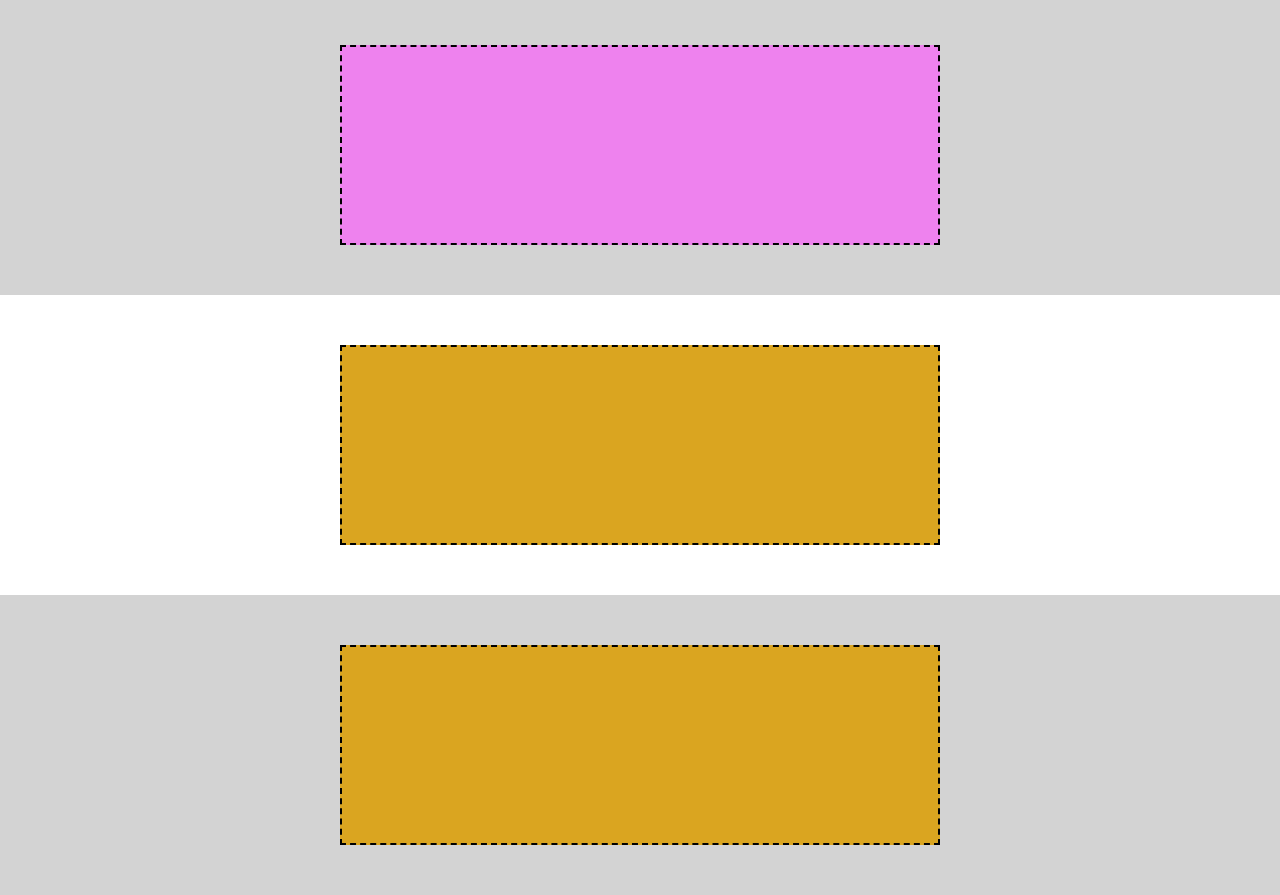
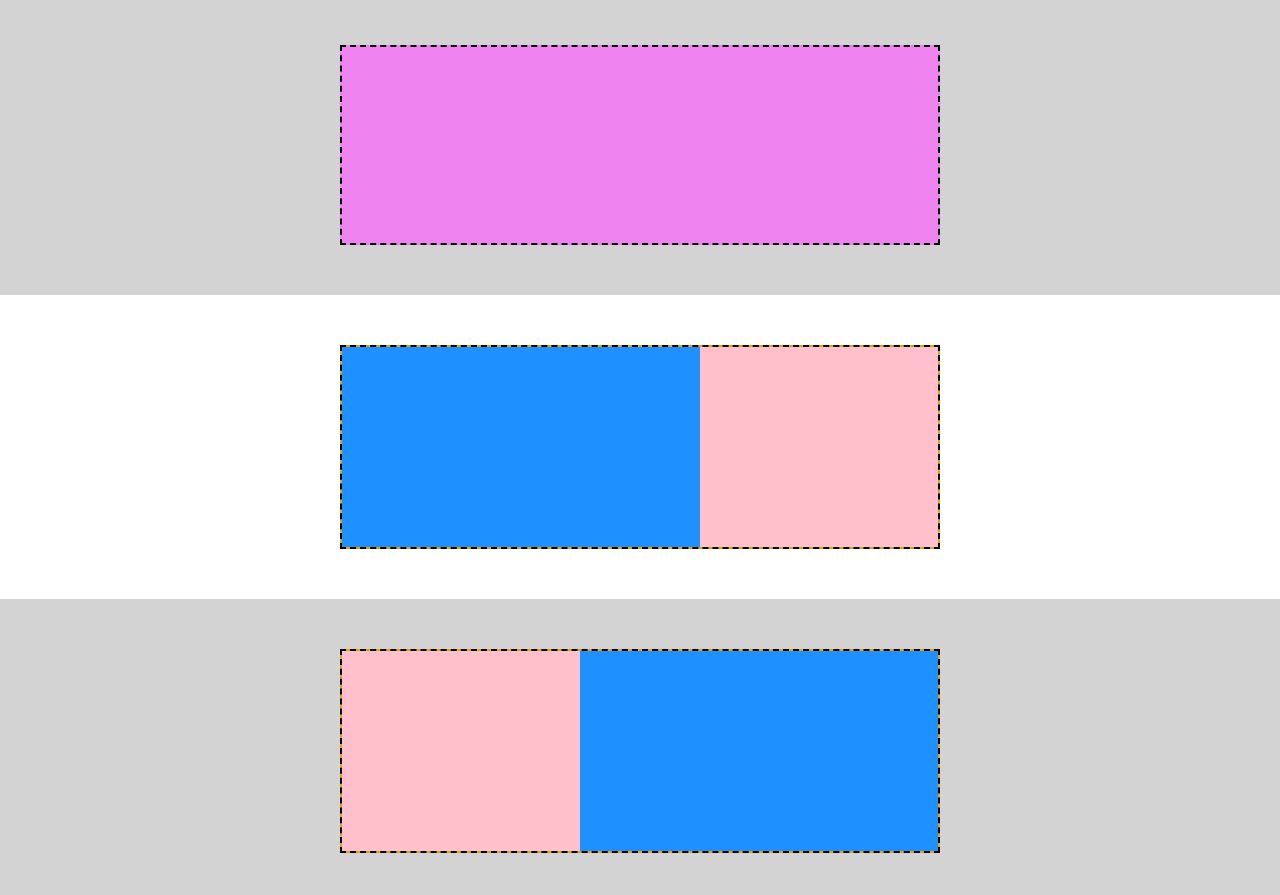
Before and after one commit to Amreal-Lamanera/htmlcss-discord, a plain HTML site: page index.html in a window 1280 px wide. Shown: the part 57-952 px from the top of the page. Drawn offline with Linux system fonts and the light colour scheme.

Commit message:
stile colonne 60/40

```diff
--- a/css/style.css
+++ b/css/style.css
@@ -44,6 +44,16 @@ menu {
     background-color: #EE82EE;
 }
 
+.debug .col60 {
+    background-color: #1E90FF;
+    min-width: 60px;
+}
+
+.debug .col40 {
+    background-color: #FFC0CB;
+    min-width: 40px;
+}
+
 .debug footer {
     min-height: 100px;
     background-color: black;
@@ -76,3 +86,17 @@ nav.container.flex {
 ul.flex {
     gap: 20px;
 }
+
+.reverse {
+    flex-direction: row-reverse;
+}
+
+.col40 {
+    flex-basis: 40%;
+}
+
+.col60 {
+    flex-basis: 60%;
+    /* Alternativa:
+    flex-grow: 1; */
+}
--- a/index.html
+++ b/index.html
@@ -36,18 +36,38 @@
             <div>
                 <div class="container flex">
 
+                    <div class="col60">
+
+                    </div>
+
+                    <div class="col40">
+
+                    </div>
+
                 </div>
             </div>
 
             <div>
                 <div class="container flex reverse">
+                    <div class="col60">
 
+                    </div>
+
+                    <div class="col40">
+
+                    </div>
                 </div>
             </div>
 
             <div>
                 <div class="container flex">
+                    <div class="col60">
 
+                    </div>
+
+                    <div class="col40">
+
+                    </div>
                 </div>
             </div>
 
```
